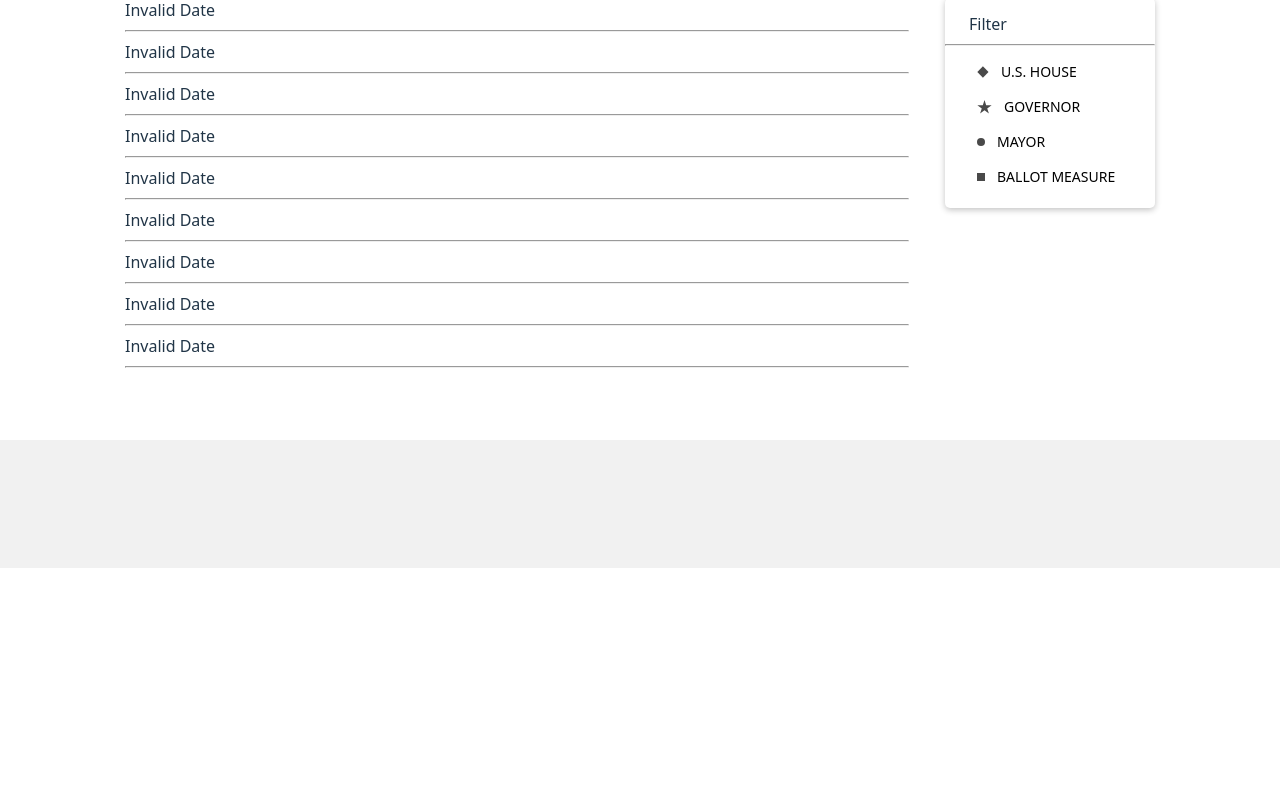
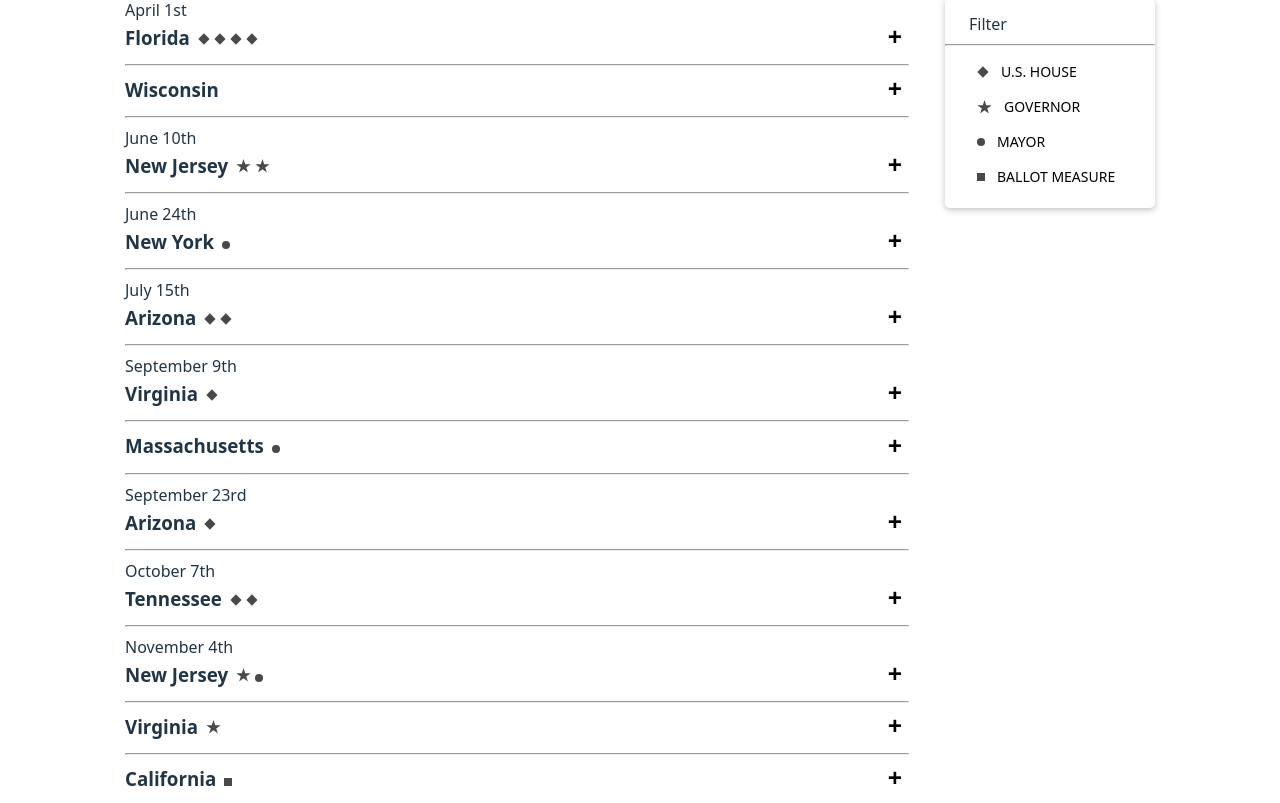
Before and after one commit to chen-luke/ap-news-election, a React (Vite) app: page / in a window 1280 px wide. Shown: the part 1096-1899 px from the top of the page. Before the commit the page ends 1664 px from the top, so only its background shows below. Built offline with nearby package versions, Linux system fonts and the light colour scheme.

Commit message:
Refactor AllElectionsDropDown component and add RaceTypeIcons for better race representation

```diff
--- a/src/components/all-elections/AllEctionsDropDown.tsx
+++ b/src/components/all-elections/AllEctionsDropDown.tsx
@@ -1,12 +1,14 @@
 import styled from 'styled-components';
-import {
-  USHosueIcon,
-  GovernorIcon,
-  MayorIcon,
-  BallotIcon,
-} from './ElectionIcons';
-import type { ElectionEvent } from '../../voting-data';
+
+import type {
+  ElectionDayFormatted,
+  RaceDetail,
+  StateElectionGroups,
+} from '../../voting-data';
 import { usElectionSchedule2025 } from '../../voting-data';
+import { v4 as uuidv4 } from 'uuid';
+import RaceTypeIcons from './RaceTypeIcons';
+import { useState } from 'react';
 
 const DropdownContainer = styled.div`
   display: grid;
@@ -14,32 +16,95 @@ const DropdownContainer = styled.div`
 `;
 const Dropdown = styled.div``;
 
-const getElectionIcon = (type: string | undefined) => {
-  //   type?: 'US House' | 'Governor' | 'mayor' | 'ballot measure';
-  if (type === 'US House') return <USHosueIcon />;
-  if (type === 'Governor') return <GovernorIcon />;
-  if (type === 'mayor') return <MayorIcon />;
-  if (type === 'ballot measure') return <BallotIcon />;
-  return '';
-};
+const ExpandButton = styled.button`
+  font-size: 25px;
+  font-weight: 700;
+  line-height: 0.9;
+  background-color: transparent;
+  border-radius: 6px;
+  transition: background-color 0.15s;
+  cursor: pointer;
+  height: 28px;
+  width: 28px;
+  display: flex;
+  place-content: center;
+  color: black;
+  border: 0;
+  margin: 0;
+  padding: 0;
 
-const convertDate = (date: string) => {
-  const dateObject: Date = new Date(`${date}T00:00:00`); // Options for formatting the date
-  const options: Intl.DateTimeFormatOptions = {
-    month: 'long', // full name of the month (e.g., "April")
-    day: 'numeric', // the day as a number (e.g., "1")
-  };
-  return dateObject.toLocaleDateString(undefined, options);
-};
+  &:hover {
+    background-color: #c5c5c5ff;
+  }
+`;
 
 export default function AllElectionsDropDown() {
+  const [isExpanded, setIsExpanded] = useState(false);
+
+  const toggleDropdown = () => setIsExpanded(!isExpanded);
+
   return (
     <DropdownContainer>
       <Dropdown>
-        {usElectionSchedule2025.map((item: ElectionEvent) => (
-          <div>
-            {convertDate(item.date)}
-            <hr />
+        {usElectionSchedule2025.map((day: ElectionDayFormatted) => (
+          <div key={uuidv4()}>
+            {day.date}
+            {day.races.map((race: StateElectionGroups) => (
+              <div key={uuidv4()}>
+                <div
+                  style={{
+                    display: 'flex',
+                    alignItems: 'center',
+                    gap: '8px',
+                    justifyContent: 'space-between',
+                  }}
+                >
+                  <h3
+                    style={{
+                      display: 'flex',
+                      alignItems: 'center',
+                      gap: '8px',
+                      margin: '2px 0px 4px',
+                    }}
+                  >
+                    {race.state}
+                    <RaceTypeIcons race={race} />
+                  </h3>
+                  {isExpanded ? (
+                    <ExpandButton onClick={toggleDropdown}>-</ExpandButton>
+                  ) : (
+                    <ExpandButton onClick={toggleDropdown}>+</ExpandButton>
+                  )}
+                </div>
+                <hr />
+                <div>
+                  {Object.entries(race).map(([key, value]) => {
+                    if (key === 'state' || !value) return null;
+
+                    const raceDetails = value as RaceDetail[];
+
+                    return (
+                      <div key={uuidv4()}>
+                        {isExpanded &&
+                          raceDetails.map((detail: RaceDetail) => {
+                            return (
+                              <div key={uuidv4()}>
+                                <a
+                                  href=''
+                                  style={{ textDecoration: 'underline' }}
+                                >
+                                  <b>{detail.district}</b>
+                                </a>{' '}
+                                {detail.description}
+                              </div>
+                            );
+                          })}
+                      </div>
+                    );
+                  })}
+                </div>
+              </div>
+            ))}
           </div>
         ))}
       </Dropdown>
--- /dev/null
+++ b/src/components/all-elections/RaceTypeIcons.tsx
@@ -0,0 +1,89 @@
+import type { JSX } from 'react';
+import type { StateElectionGroups } from '../../voting-data';
+import { v4 as uuidv4 } from 'uuid';
+
+const usHouseElectionIcon = (
+  <svg
+    width='12'
+    height='12'
+    viewBox='0 0 12 12'
+    fill='none'
+    xmlns='http://www.w3.org/2000/svg'
+  >
+    <rect
+      width='7.95592'
+      height='7.95592'
+      transform='matrix(0.703168 -0.711024 0.703168 0.711024 0.328293 6)'
+      fill='#494949'
+    ></rect>
+  </svg>
+);
+
+const usGovernorElectionIcon = (
+  <svg
+    width='15'
+    height='14'
+    viewBox='0 0 15 14'
+    fill='none'
+    xmlns='http://www.w3.org/2000/svg'
+  >
+    <path
+      d='M7.5 0L9.18386 5.18237H14.6329L10.2245 8.38525L11.9084 13.5676L7.5 10.3647L3.09161 13.5676L4.77547 8.38525L0.367076 5.18237H5.81614L7.5 0Z'
+      fill='#494949'
+    ></path>
+  </svg>
+);
+
+const usMayorElectionIcon = (
+  <svg
+    width='8'
+    height='8'
+    viewBox='0 0 8 8'
+    fill='none'
+    xmlns='http://www.w3.org/2000/svg'
+  >
+    <circle cx='4' cy='4' r='4' fill='#494949'></circle>
+  </svg>
+);
+
+const usBallotMeasureIcon = (
+  <svg
+    width='8'
+    height='8'
+    viewBox='0 0 10 10'
+    fill='none'
+    xmlns='http://www.w3.org/2000/svg'
+  >
+    <rect width='10' height='10' fill='#494949'></rect>
+  </svg>
+);
+
+const getRaceIcon = (raceType: string) => {
+  if (raceType === 'houseRace') return usHouseElectionIcon;
+  if (raceType === 'govRace') return usGovernorElectionIcon;
+  if (raceType === 'mayorRace') return usMayorElectionIcon;
+  if (raceType === 'ballotMeasure') return usBallotMeasureIcon;
+  return null;
+};
+
+interface RaceTypeIconsProps {
+  race: StateElectionGroups;
+}
+
+export default function RaceTypeIcons({
+  race,
+}: RaceTypeIconsProps): JSX.Element {
+  return (
+    <div style={{ display: 'flex', gap: '4px', alignItems: 'center' }}>
+      {Object.entries(race).map(([key, value]) => {
+        if (key === 'state' || !value) return null;
+        return (
+          Array.isArray(value) &&
+          value.map(() => {
+            return <div key={uuidv4()}>{getRaceIcon(key)}</div>;
+          })
+        );
+      })}
+    </div>
+  );
+}
--- a/src/components/keyrace/RaceCard.tsx
+++ b/src/components/keyrace/RaceCard.tsx
@@ -46,11 +46,11 @@ const APIcon = styled.img`
   width: 12px;
 `;
 
-const RaceChoice = styled.div<{ isBold: boolean }>`
+const RaceChoice = styled.div<{ isbold: string }>`
   display: flex;
   align-items: center;
   font-size: 0.875rem;
-  font-weight: ${(props) => (props.isBold ? '600' : '300')};
+  font-weight: ${(props) => (props.isbold ? '600' : '300')};
   justify-content: space-between;
 `;
 
@@ -121,7 +121,7 @@ const RaceCard = (props: { keyrace: KeyRacesType }) => {
             key={choice.name}
             style={{ display: 'flex', flexDirection: 'column', gap: '3px' }}
           >
-            <RaceChoice isBold={choice.isLeading}>
+            <RaceChoice isbold={choice.isLeading.toString()}>
               <div style={{ display: 'flex', alignItems: 'center' }}>
                 {choice.isLeading && (
                   <LeadingIndicator viewBox='0 0 32 32'>
--- a/src/components/other-race/RaceTable.tsx
+++ b/src/components/other-race/RaceTable.tsx
@@ -77,12 +77,10 @@ export default function RaceTable({ data }: { data: AllRaceType[] }) {
   }, [data]);
 
   const renderTable = (races: RenderReadyRace[], tableIndex: number) => (
-    <>
     <StyledTable key={tableIndex}>
       <colgroup>
         <col style={{ width: '15%' }} />
-          <col style={{ width: '68%' }} />{' '}
-          {/* Give the most space to the Race Name */}
+        <col style={{ width: '68%' }} />
         <col style={{ width: '25%' }} />
         <col style={{ width: '5%' }} />
       </colgroup>
@@ -98,7 +96,6 @@ export default function RaceTable({ data }: { data: AllRaceType[] }) {
         <RaceTableRow races={races} />
       </tbody>
     </StyledTable>
-    </>
   );
 
   return <>{tableChunks.map((chunk, i) => renderTable(chunk, i))}</>;
--- a/src/components/toolbar/StatesDropdown.tsx
+++ b/src/components/toolbar/StatesDropdown.tsx
@@ -22,7 +22,7 @@ export default function StateDropdown() {
   return (
     <StyledDropDown>
       <StyledSelect id='stateSelect' name='selection'>
-        <option value='' disabled selected hidden>
+        <option value='' disabled defaultValue={'Select A State'} hidden>
           Select A State
         </option>
         <option value=''>New York</option>
```
Also changed, not shown: src/components/all-elections/RaceDropdown.tsx (added). Lines whose indentation alone changed are shown as unchanged.
